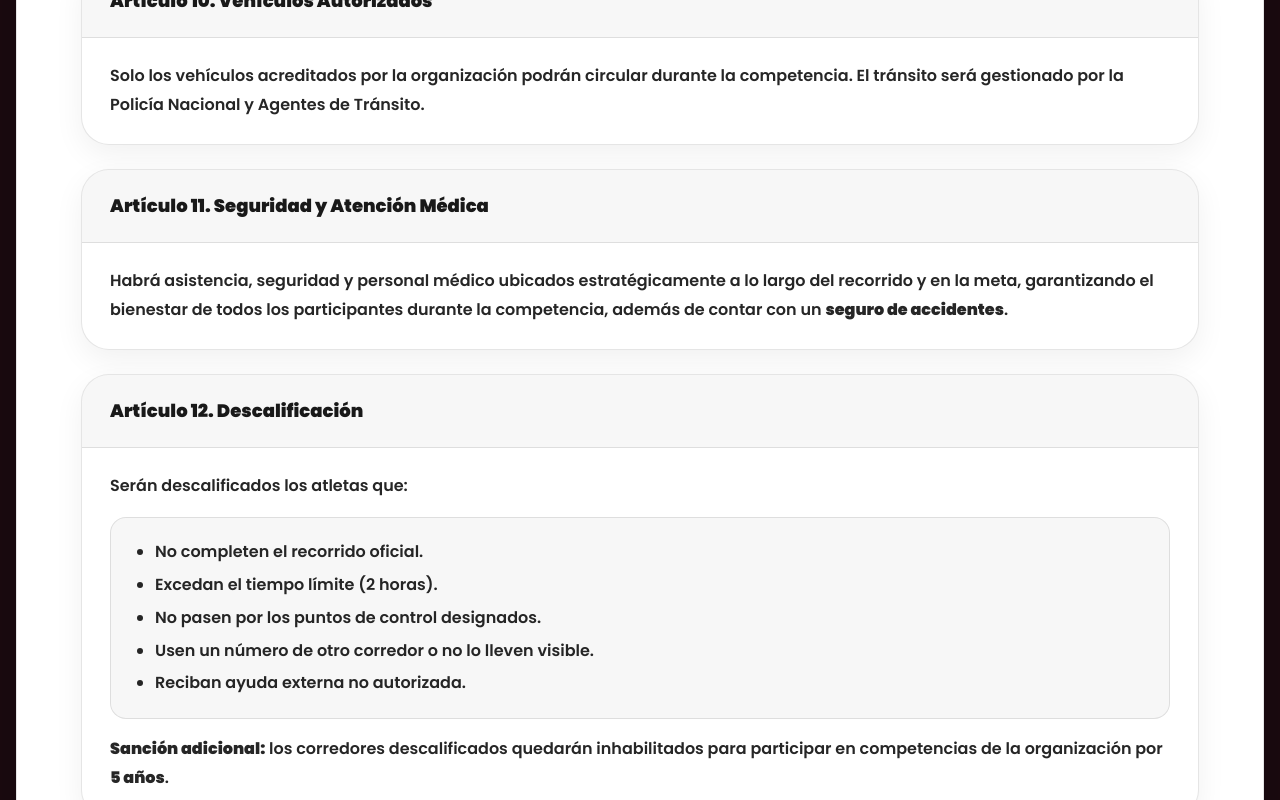
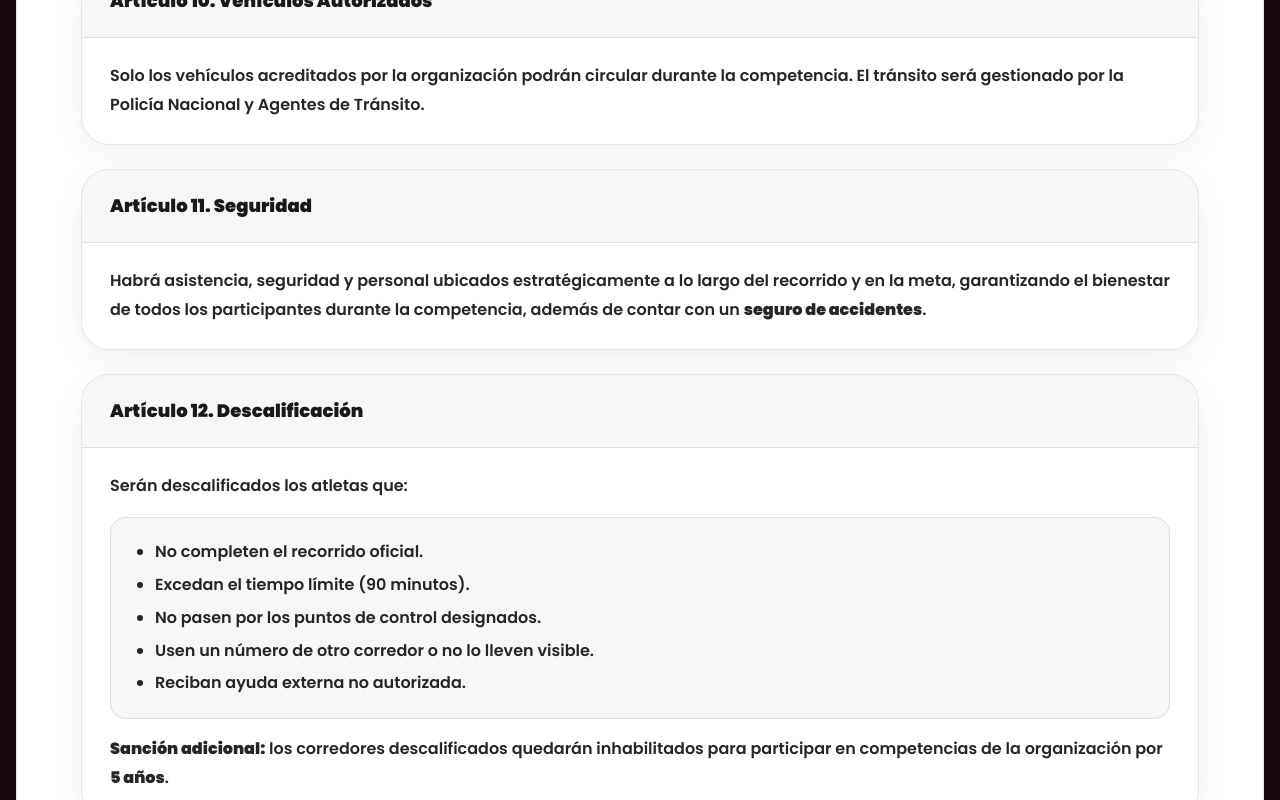
Before and after one commit to VictorAndrade08/8k-mandarinas-2026, a Next.js app: page /reglamento in a window 1280 px wide. Shown: the part 3572-4372 px from the top of the page. Built offline with nearby package versions, Linux system fonts and the light colour scheme.

Commit message:
Update ReglamentoSection: fix typos and clarify article titles and rules

```diff
--- a/app/reglamento/page.tsx
+++ b/app/reglamento/page.tsx
@@ -291,7 +291,7 @@ export default function ReglamentoSection() {
           <ArticleCard id="art-9" title="Artículo 9. Puntos de Control">
             <p>
               La organización contará con puntos de control de ruta, hidratación
-              y asistencia médica. <strong>El no pasar por un punto de control
+            . <strong>El no pasar por un punto de control
               será motivo de descalificación.</strong>
             </p>
           </ArticleCard>
@@ -306,10 +306,10 @@ export default function ReglamentoSection() {
 
           <ArticleCard
             id="art-11"
-            title="Artículo 11. Seguridad y Atención Médica"
+            title="Artículo 11. Seguridad"
           >
             <p>
-              Habrá asistencia, seguridad y personal médico ubicados
+              Habrá asistencia, seguridad y personal ubicados
               estratégicamente a lo largo del recorrido y en la meta,
               garantizando el bienestar de todos los participantes durante la
               competencia, además de contar con un{" "}
@@ -324,7 +324,7 @@ export default function ReglamentoSection() {
               <div className="rounded-2xl border border-black/10 bg-black/[0.03] p-5">
                 <ul className="list-disc pl-6 space-y-1 text-black/85">
                   <li>No completen el recorrido oficial.</li>
-                  <li>Excedan el tiempo límite (2 horas).</li>
+                  <li>Excedan el tiempo límite (90 minutos).</li>
                   <li>No pasen por los puntos de control designados.</li>
                   <li>
                     Usen un número de otro corredor o no lo lleven visible.
```
